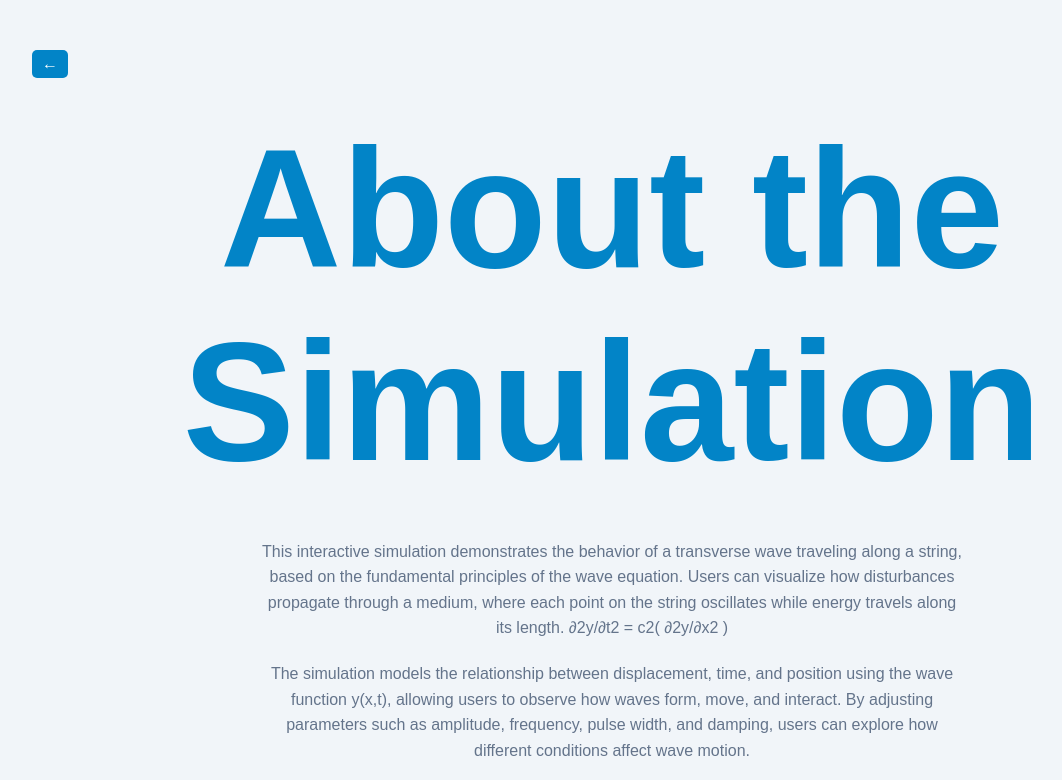
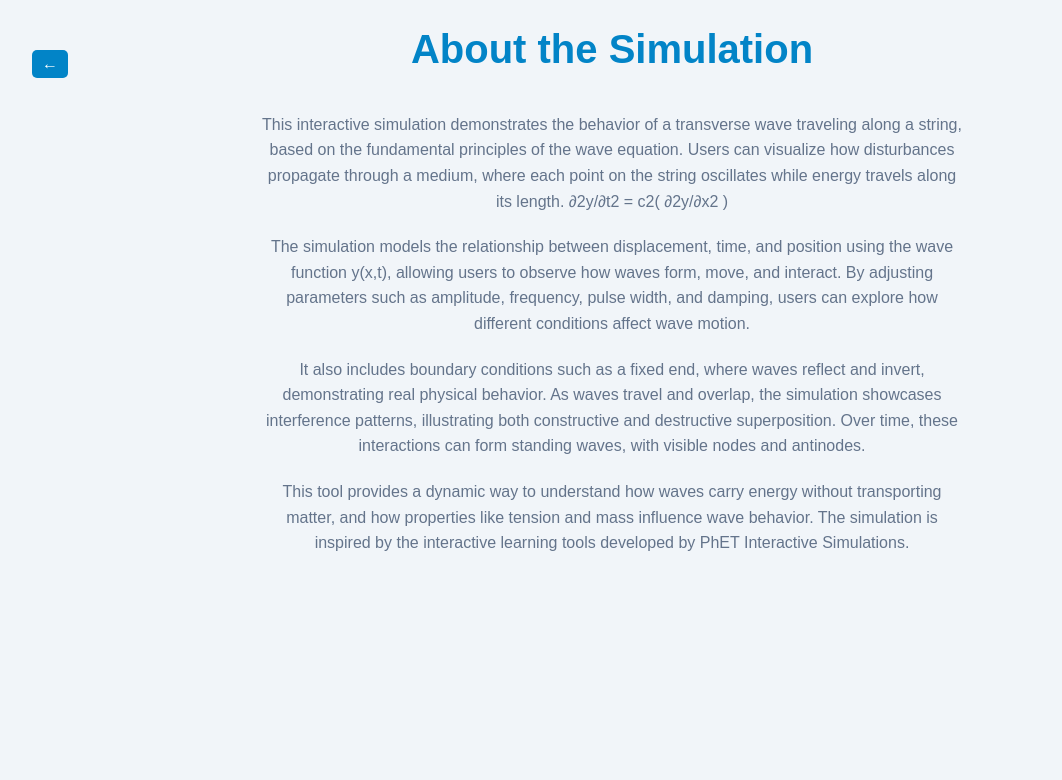
Before and after one commit to Mechanonymous/Wave-On-a-String-Simulator.github.io, a plain HTML site: page description.html in a window 1280 px wide. Shown: the top 780 px of the page, without its empty margins (28-1090 px from the left). Drawn offline with Linux system fonts and the light colour scheme.

Commit message:
Change h1 font size from 10.5rem to 2.5rem

```diff
--- a/description.html
+++ b/description.html
@@ -26,7 +26,7 @@ container {
     }
 
 h1 {
-  font-size: 10.5rem;
+  font-size: 2.5rem;
   color: #0284c7;
   margin-bottom: 40px
 }
```
